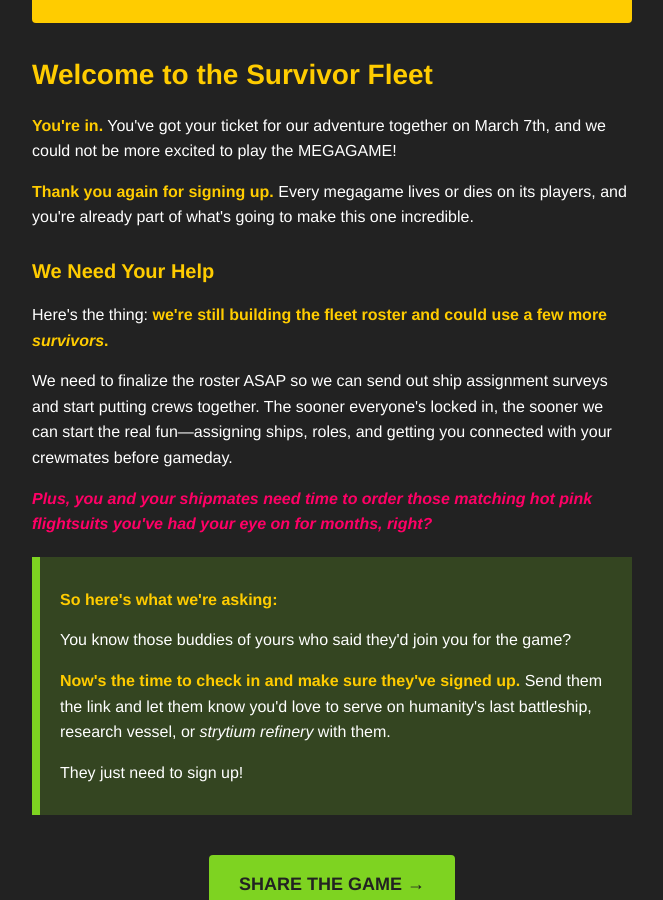
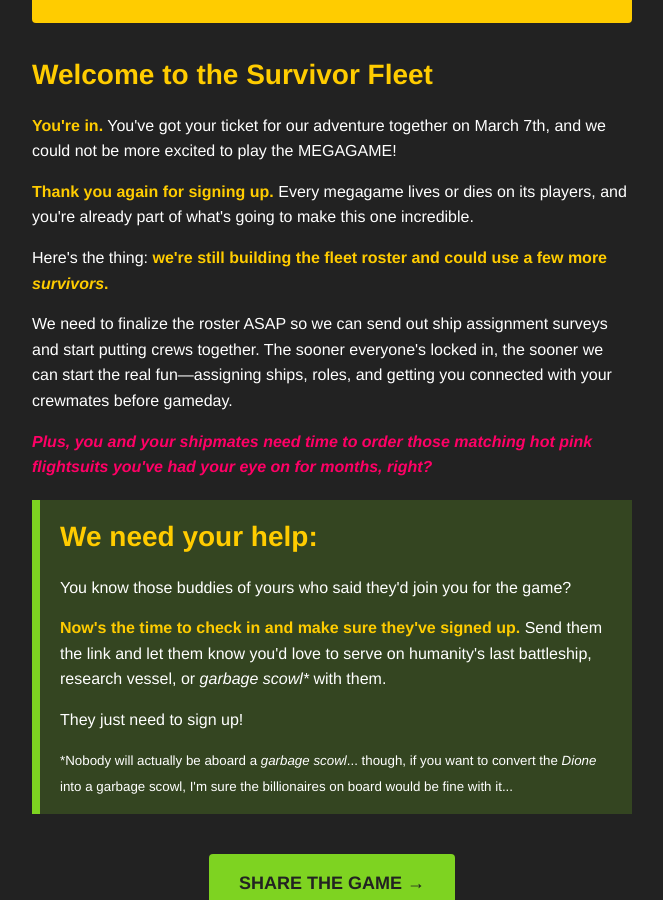
Before and after one commit to jedlimke/prairiefiregaming.com, a Jekyll site: the page email-template-dow-2026-4.html, which Jekyll copies as it is, in a window 1280 px wide and 900 px high, scrolled down 391 px. Shown: the whole window, without its empty margins (308-971 px from the left). Built offline with Jekyll 4.4.1, drawn with Linux system fonts in a browser that asks for light colours.

Commit message:
Updated email copy.

```diff
--- a/email-template-dow-2026-4.html
+++ b/email-template-dow-2026-4.html
@@ -158,18 +158,18 @@
 
     <p><strong>Thank you again for signing up.</strong> Every megagame lives or dies on its players, and you're already part of what's going to make this one incredible.</p>
 
-    <h2>We Need Your Help</h2>
-
     <p>Here's the thing: <strong>we're still building the fleet roster and could use a few more <em>survivors</em>.</strong></p>
 
     <p>We need to finalize the roster ASAP so we can send out ship assignment surveys and start putting crews together. The sooner everyone's locked in, the sooner we can start the real fun—assigning ships, roles, and getting you connected with your crewmates before gameday.</p>
 	<p style="color: #FF0066; font-weight: bold; font-style: italic;">Plus, you and your shipmates need time to order those matching hot pink flightsuits you've had your eye on for months, right?</p>
 
     <div class="highlight">
-        <p><strong>So here's what we're asking:</strong></p>
+        <h1 style="margin: unset;"><strong>We need your help:</strong></h1>
         <p>You know those buddies of yours who said they'd join you for the game?<strong></p>
-		<p>Now's the time to check in and make sure they've signed up.</strong> Send them the link and let them know you'd love to serve on humanity's last battleship, research vessel, or <em>strytium refinery</em> with them.</p>
+		<p>Now's the time to check in and make sure they've signed up.</strong> Send them the link and let them know you'd love to serve on humanity's last battleship, research vessel, or <em>garbage scowl*</em> with them.</p>
 		<p>They just need to sign up!</p>
+
+		<small>*Nobody will actually be aboard a <em>garbage scowl</em>... though, if you want to convert the <em>Dione</em> into a garbage scowl, I'm sure the billionaires on board would be fine with it...</small>
     </div>
 
     <p style="text-align: center;">
```
Also changed, not shown: megagames/den-of-wolves-2026.md (+3 -1 lines).
